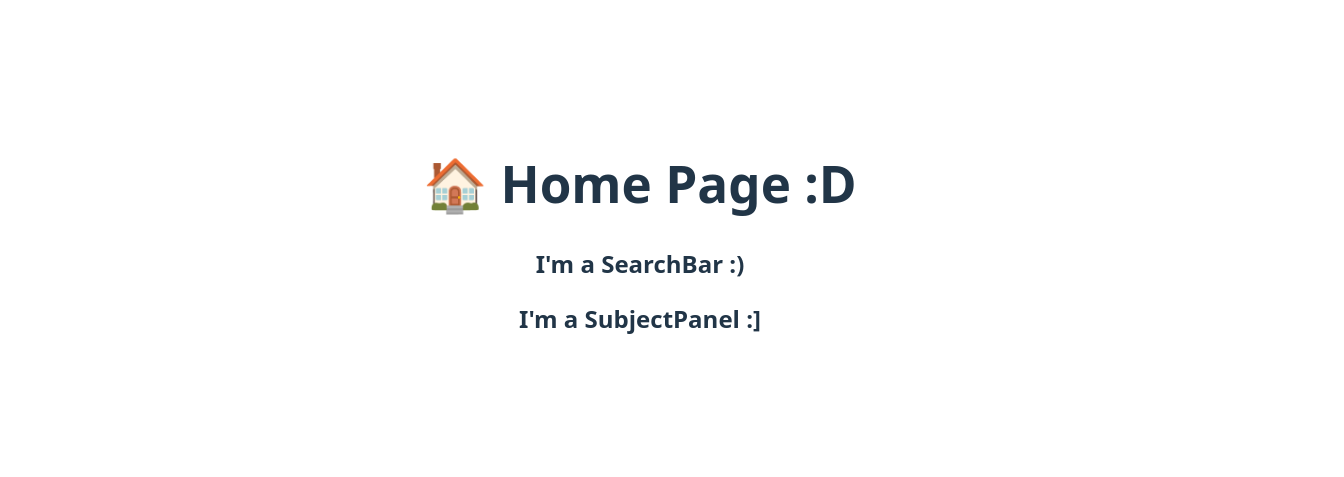
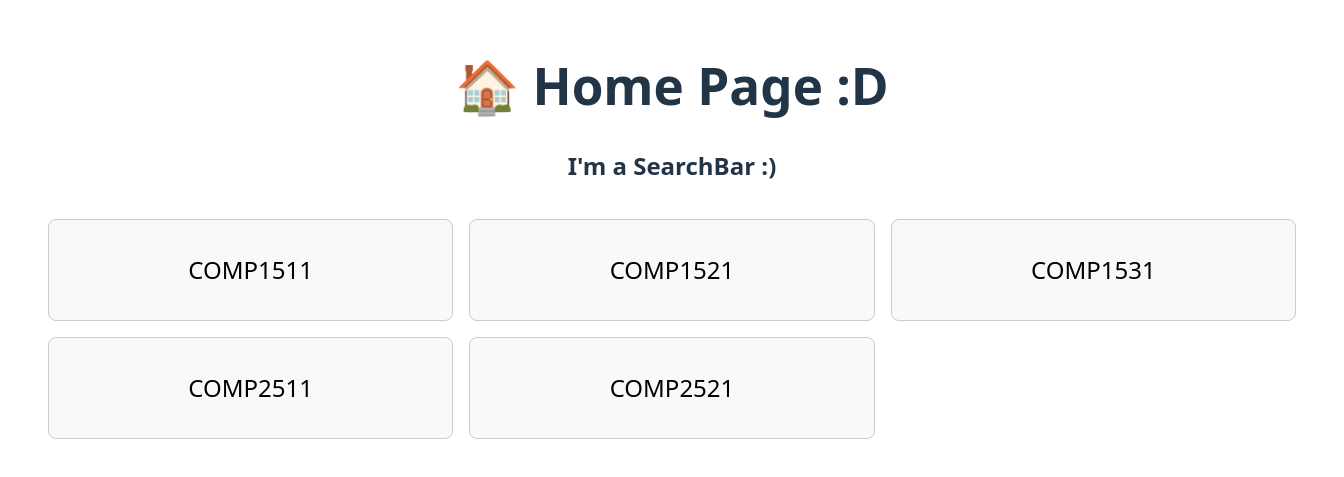
Before and after one commit to devsoc-unsw/trainee-ice-25t1, a React (Vite) app in the folder frontend/: page /home in a window 1280 px wide. Shown: the part 161-638 px from the top of the page, 1344 px wide, since content can reach past the window. Built offline with nearby package versions, Linux system fonts and the light colour scheme.

Commit message:
Complete boxes for subjects

```diff
--- /dev/null
+++ b/frontend/src/components/SubjectPanel/SubjectPanel.css
@@ -0,0 +1,18 @@
+.grid-container {
+    display: grid;
+    grid-template-columns: repeat(3, 1fr);
+    gap: 16px;
+    padding: 16px;
+    width: 100vw;
+    max-width: 100%;
+    box-sizing: border-box;
+}
+
+.subject-box {
+    border: 1px solid #ccc;
+    border-radius: 8px;
+    padding: 32px;
+    background-color: #f9f9f9;
+    font-size: 24px;
+    color: black;
+}
--- a/frontend/src/components/SubjectPanel/SubjectPanel.tsx
+++ b/frontend/src/components/SubjectPanel/SubjectPanel.tsx
@@ -1,10 +1,25 @@
+import React, { useState } from 'react';
+import './SubjectPanel.css';
 
 function SubjectPanel() {
-    return (
-      <div>
-        <h2>I'm a SubjectPanel :]</h2>
-      </div>
-    );
-  }
+  const [subjects] = useState([
+    { id: 1, text: "COMP1511" },
+    { id: 2, text: "COMP1521" },
+    { id: 3, text: "COMP1531" },
+    { id: 4, text: "COMP2511" },
+    { id: 5, text: "COMP2521" }
+  ]);
 
-  export default SubjectPanel;
+
+  return (
+    <div className="grid-container">
+      {subjects.map(subject => (
+        <div key={subject.id} className="subject-box">
+          {subject.text}
+        </div>
+      ))}
+    </div>
+  );
+}
+
+export default SubjectPanel;
```
